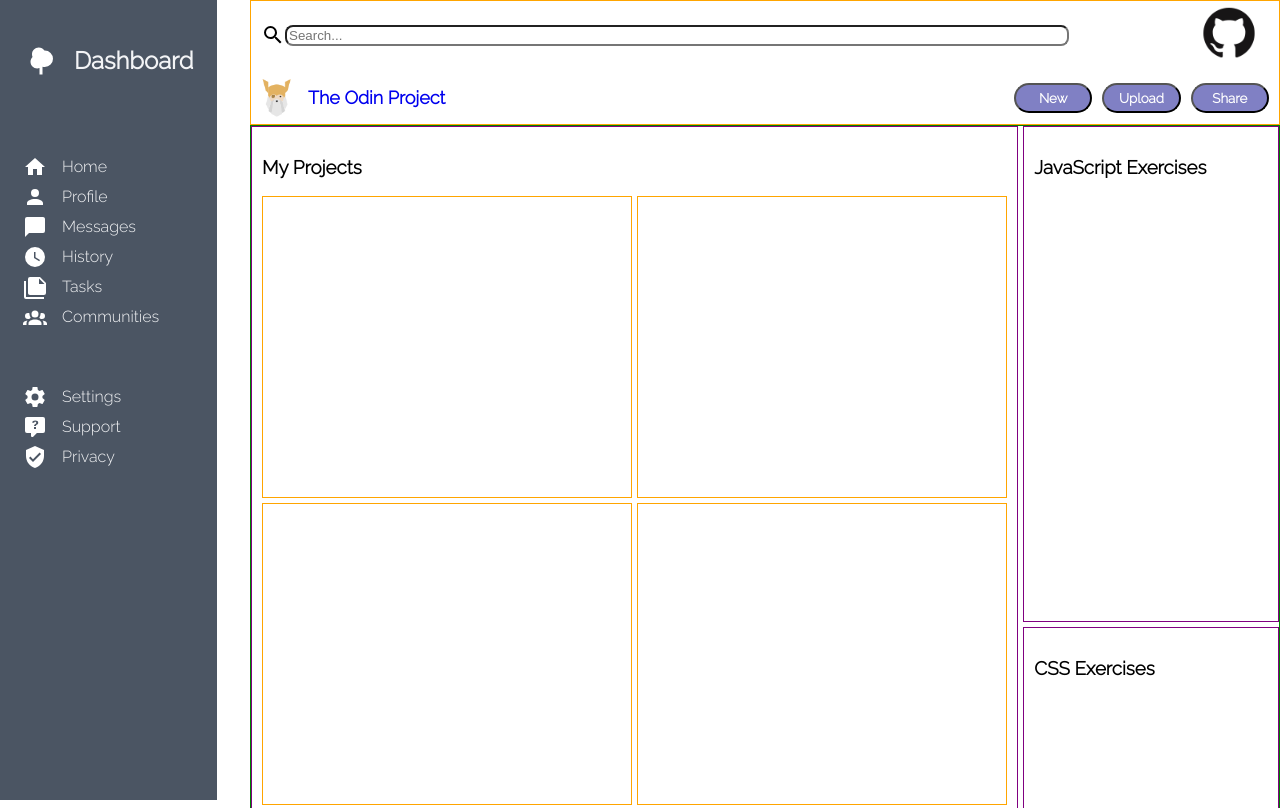
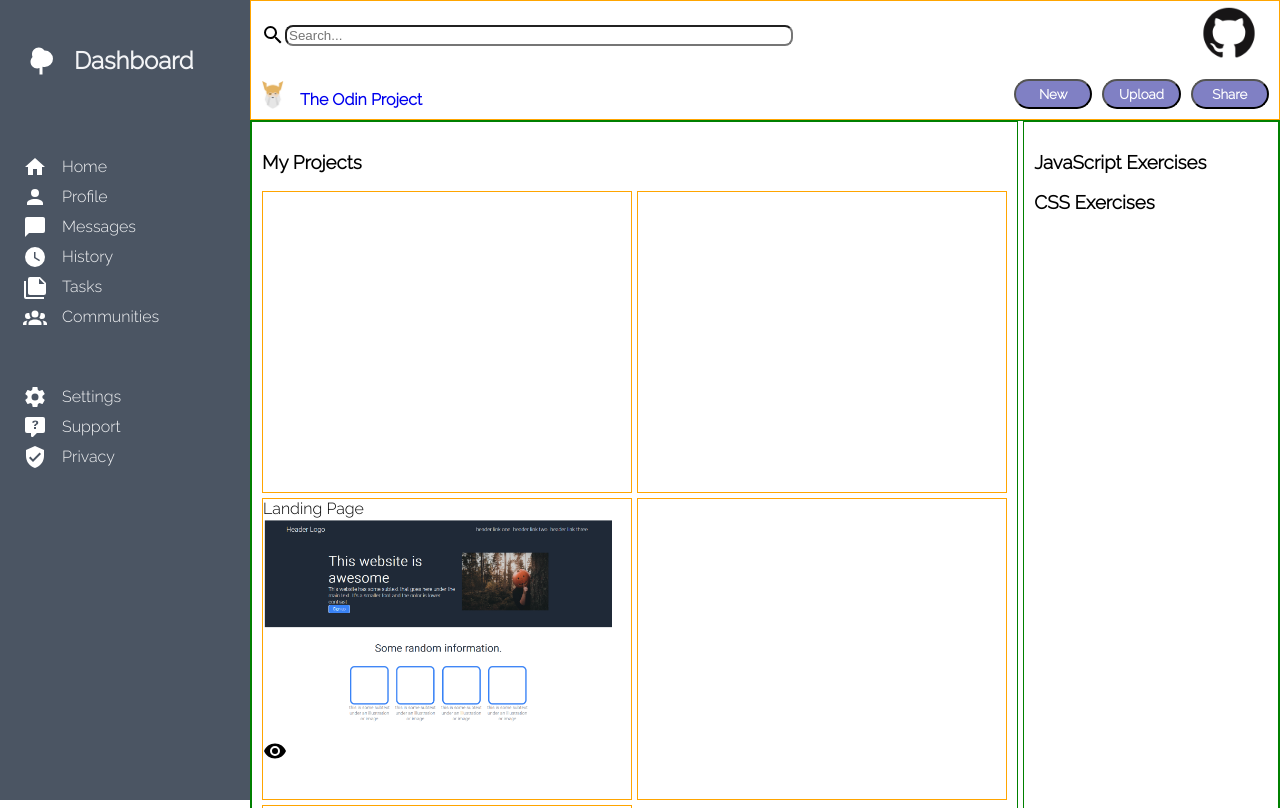
Before and after one commit to taylorbaker/admin-dashboard, a plain HTML site: page index.html in a window 1280 px wide. Shown: the top 808 px of the page. Drawn offline with Linux system fonts and the light colour scheme.

Commit message:
Update intended page functionality

```diff
--- a/index.html
+++ b/index.html
@@ -3,6 +3,7 @@
 <head>
   <meta charset="UTF-8">
   <title>Admin Dashboard</title>
+  <link rel="icon" href="./svg/tree.svg">
   <link rel="stylesheet" href="./style.css">
   <link rel="preconnect" href="https://fonts.googleapis.com">
   <link rel="preconnect" href="https://fonts.gstatic.com" crossorigin>
@@ -12,64 +13,64 @@
   <aside class="sidebar">
     <h1 class="site-id">
       <a title="Site ID" href="#" class="sb-link">
-        <embed class="logo" src="/svg/tree.svg">
+        <embed class="logo" src="./svg/tree.svg">
        <span>Dashboard</span>
       </a>
     </h1>
-    <div class="sections-1">
+    <div class="profile-management">
       <div class="home">
         <a title="Home" href="#"class="sb-link">
-          <embed src="/svg/home.svg">
+          <embed src="./svg/home.svg">
           <span>Home</span>
         </a>
       </div>
       <div class="profile">
         <a title="Profile" href="#" class="sb-link">
-          <embed src="/svg/account.svg">
+          <embed src="./svg/account.svg">
           <span>Profile</span>
         </a>
       </div>
       <div class="messages">
         <a title="Messages" href="#" class="sb-link">
-          <embed src="/svg/message.svg">
+          <embed src="./svg/message.svg">
           <span>Messages</span>
         </a>
       </div>
       <div class="history">
         <a title="History" href="#" class="sb-link">
-          <embed src="/svg/clock.svg">
+          <embed src="./svg/clock.svg">
           <span>History</span>
         </a>
       </div>
       <div class="tasks">
         <a title="Tasks" href="#" class="sb-link">
-          <embed src="/svg/note-multiple.svg">
+          <embed src="./svg/note-multiple.svg">
           <span>Tasks</span>
         </a>
       </div>
       <div class="communities">
         <a title="Communities" href="#" class="sb-link">
-          <embed src="/svg/account-group.svg">
+          <embed src="./svg/account-group.svg">
           <span>Communities</span>
         </a>
       </div>
     </div>
-    <div class="sections-2">
+    <div class="profile-utilities">
       <div class="settings">
         <a title="Settings" href="#" class="sb-link">
-          <embed src="/svg/cog.svg">
+          <embed src="./svg/cog.svg">
           <span>Settings</span>
         </a>
       </div>
       <div class="support">
         <a title="Support" href="#" class="sb-link">
-          <embed src="/svg/comment-question.svg">
+          <embed src="./svg/comment-question.svg">
           <span>Support</span>
         </a>
       </div>
       <div class="privacy">
         <a title="Privacy" href="#" class="sb-link">
-          <embed src="/svg/shield-check.svg">
+          <embed src="./svg/shield-check.svg">
           <span>Privacy</span>
         </a>
       </div>
@@ -77,29 +78,29 @@
   </aside>
 
   <div class="header">
-    <div class="container-top">
+    <div class="header-top">
       <div class="search">
-        <embed src="/svg/magnify.svg">
+        <embed src="./svg/magnify.svg">
         <input type="text" class="search-entry" name="search-string" placeholder="Search...">
       </div>
       <div class="color-mode"></div>
       <div class="github-link">
         <a class="github-logo" href="https://github.com/taylorbaker" target="_blank">
-          <img src="/Img/GitHub-Mark-64px.png" alt="Developer's GitHub Account">
+          <img src="./Img/GitHub-Mark-64px.png" alt="Developer GitHub Account">
         </a>
       </div>
     </div>
-    <div class="container-bot">
-      <div class="link-container">
-        <a class="top-link" title="TOP Link" href="https://www.theodinproject.com" target="_blank">
-          <img class="odin-logo" src="/Img/odin-head-sized.png" alt="The Odin Project Logo">
+    <div class="header-bot">
+      <div class="TOP-container">
+        <a class="TOP-link" title="TOP Link" href="https://www.theodinproject.com" target="_blank">
+          <img class="odin-logo" src="./Img/odin-head-sized.png" alt="The Odin Project Logo">
           <span>The Odin Project</span>
         </a>
       </div>
-      <div class="utilities">
-        <button name="new_button" class="new_button">New</button>
-        <button name="upload_button" class="upload_button">Upload</button>
-        <button name="share_button" class="share_button">Share</button>
+      <div class="socials">
+        <button name="new-button" class="new-button">New</button>
+        <button name="upload-button" class="upload-button">Upload</button>
+        <button name="share-button" class="share-button">Share</button>
       </div>
     </div>
   </div>
@@ -113,6 +114,16 @@
         <div class="project-card sign-up-form">
         </div>
         <div class="project-card landing-page">
+          <div class="project-name">Landing Page</div>
+          <img src="./Img/landing-page.png" alt="Landing Page Project">
+          <div class="preview-container">
+            <a title="Live View" href="https://github.com/taylorbaker/landing-page">
+              <svg class="icon-view" viewbox="0 0 24 24">
+                <path d="M12,9A3,3 0 0,0 9,12A3,3 0 0,0 12,15A3,3 0 0,0 15,12A3,3 0 0,0 12,9M12,17A5,5 0 0,1 7,12A5,5 0 0,1 12,7A5,5 0 0,1 17,12A5,5 0 0,1 12,17M12,4.5C7,4.5 2.73,7.61 1,12C2.73,16.39 7,19.5 12,19.5C17,19.5 21.27,16.39 23,12C21.27,7.61 17,4.5 12,4.5Z"></path>
+              </svg>
+            </a>
+            <a class="live-preview" href=""></a>
+          </div>
         </div>
         <div class="project-card landing-page">
         </div>
@@ -120,7 +131,7 @@
         </div>
       </div>
     </div>
-    <div class="js-exercises-container">
+    <div class="main-exercises-container">
       <h3>JavaScript Exercises</h3>
       <div class="js-exercises">
         <div class="exercise">
@@ -130,8 +141,6 @@
         <div class="exercise">
         </div>
       </div>
-    </div>
-    <div class="css-exercises-container">
       <h3>CSS Exercises</h3>
       <div class="css-exercises">
         <div class="exercise grid-layout-3">
--- a/style.css
+++ b/style.css
@@ -1,13 +1,15 @@
 :root {
   --sb-bg-color: #4B5563;
   --sb-link-color: #f3f4f6;
+  --sb-width: 250px;
   --sb-padding: 20px;
-  --header-bg-color: #9CA3AF;
+  --header-bg-color: #fff;
+  --header-height: 120px;
 }
 
 body {
   display: grid;
-  grid-template: 125px auto / 250px auto;
+  grid-template: var(--header-height) auto / var(--sb-width) auto;
   margin: 0px;
   padding: 0px;
   font-family: 'Raleway', sans-serif;
@@ -21,10 +23,11 @@ body {
   flex-direction: column;
   height: calc(100vh - calc(2 * var(--sb-padding))); /* 100vh offset by sidebar padding */
   position: fixed;
+  width: calc(var(--sb-width) - 2 * var(--sb-padding)); /* position:fixed prevents width from being inherited from parent. width set to sb-width offset by sidebar padding */
 }
 
-.sections-1,
-.sections-2 {
+.profile-management,
+.profile-utilities {
   margin-top: 50px;
 }
 
@@ -57,20 +60,22 @@ span {
 .header {
   grid-area: 1 / 2 / 2 / 3;
   border: 1px solid orange;
+  position: sticky;
+  top: calc(var(--header-height) / 2 * -1); /* results in .header-bot sticky at top of screen */
   display: grid;
   grid-template-rows: 1fr 1fr;
-  /* background-color: var(--header-bg-color); */
 }
 
-.container-top {
+.header-top {
   display: grid;
   grid-template-columns: 1fr 100px 100px;
-  /* position: fixed; */
+  background-color: var(--header-bg-color);
 }
 
-.container-bot {
+.header-bot {
   display: grid;
   grid-template-columns: 1fr 275px;
+  background-color: var(--header-bg-color);
 }
 
 .search {
@@ -82,6 +87,7 @@ span {
 
 .search-entry {
   border-radius: 8px;
+  max-width: 500px;
 }
 
 .github-link {
@@ -94,29 +100,29 @@ span {
   transform: scale(0.8);
 }
 
-.link-container {
+.TOP-container {
   display: flex;
-  align-items: center;
   padding: 10px;
 }
 
 .odin-logo {
-  width: 32px;
+  width: 24px;
 }
 
-.top-link {
+.TOP-link {
   display: flex;
-  align-items: center;
+  align-items: flex-end;
+  justify-content: flex-end;
   text-decoration: none;
 }
 
-.top-link > span {
-  font-size: 18px;
+.TOP-link > span {
+  font-size: 16px;
   font-weight: bold;
   min-width: 90px;
 }
 
-.utilities {
+.socials {
   display: grid;
   grid-template-columns: repeat(3, 1fr);
   align-items: center;
@@ -137,18 +143,13 @@ button {
   grid-area: 2 / 2 / 3 / 3;
   border: 1px solid green;
   display: grid;
-  grid-template: 1fr 1fr / 3fr minmax(225px, 1fr);
+  grid-template-columns: 3fr minmax(225px, 1fr);
   grid-gap: 5px;
 }
 
 .project-container,
-.js-exercises-container,
-.css-exercises-container {
+.main-exercises-container {
   padding: 10px;
-}
-
-.project-container {
-  grid-area: 1 / 1 / 3 / 2;
 }
 
 .projects {
@@ -163,6 +164,16 @@ button {
   border: 1px solid orange;
 }
 
+.icon-view {
+  width: 24px;
+  height: 24px;
+}
+
 .main-content > * {
-  border: 1px solid purple;
+  border: 1px solid green;
 }
+
+.project-card > img {
+  min-width: 100px;
+  max-width: 350px;
+}
```
Also changed, not shown: Img/landing-page.png (added).
